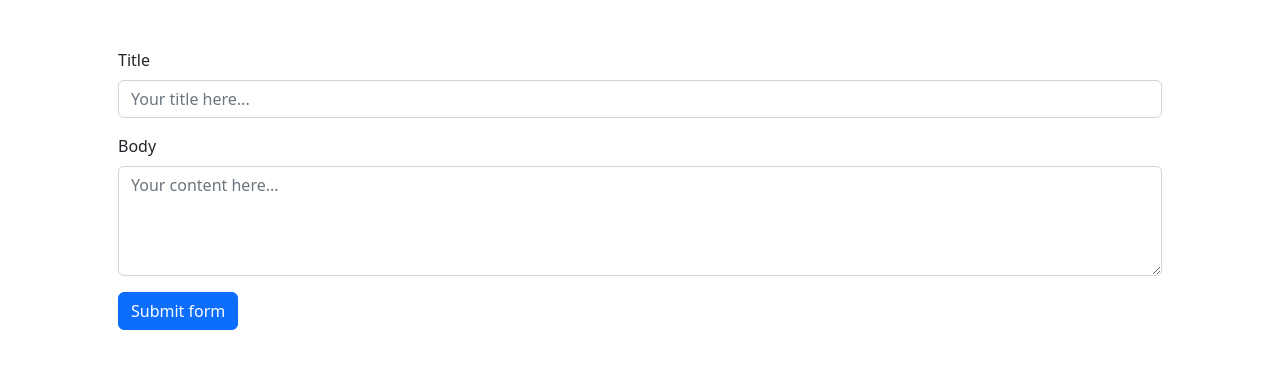
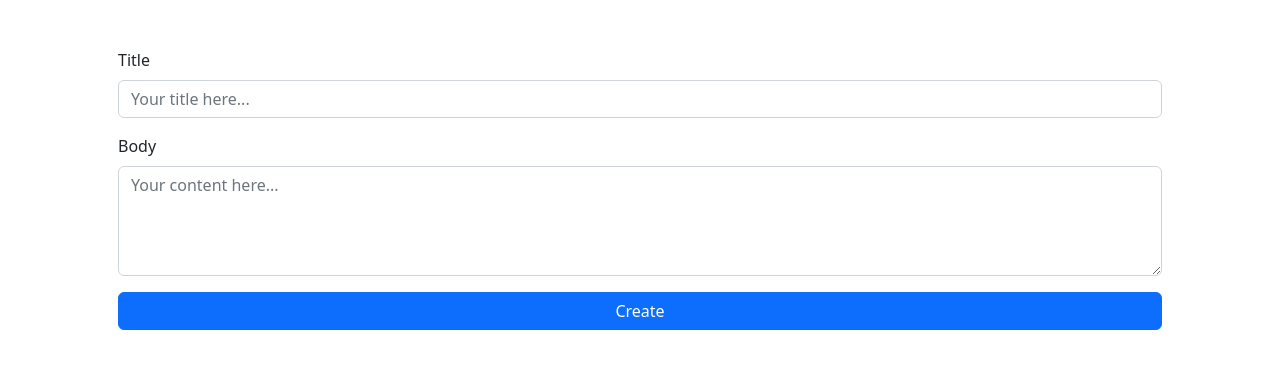
Before and after one commit to myckwilliam/angular-posts-crud, an Angular app: page /form in a window 1280 px wide. Shown: the top 368 px of the page. Built offline with nearby package versions, Linux system fonts and the light colour scheme.

Commit message:
feat: Set update and create states of form

```diff
--- a/src/app/pages/form/form.component.html
+++ b/src/app/pages/form/form.component.html
@@ -18,6 +18,7 @@
       />
       <div class="invalid-feedback">Title is required</div>
     </div>
+
     <div class="mb-3">
       <label for="validationTextarea" class="form-label">Body</label>
       <textarea
@@ -37,10 +38,36 @@
         Please enter a content in the textarea.
       </div>
     </div>
-    <div class="col-12">
-      <button class="btn btn-primary" type="button" (click)="handleSubmit()">
-        Submit form
+    <div
+      class="btn-toolbar col-12 d-flex justify-content-between"
+      *ngIf="isUpdate; else create"
+    >
+      <button
+        class="btn btn-primary btn-block"
+        style="width: 49%"
+        type="button"
+        (click)="handleSubmit()"
+      >
+        Update
+      </button>
+
+      <button
+        class="btn btn-danger btn-block"
+        style="width: 49%"
+        type="button"
+        (click)="handleSubmit()"
+      >
+        Remove
       </button>
     </div>
+    <ng-template #create>
+      <button
+        class="btn col-12 btn-primary btn-block"
+        type="button"
+        (click)="handleSubmit()"
+      >
+        Create
+      </button>
+    </ng-template>
   </form>
 </main>
--- a/src/app/pages/form/form.component.ts
+++ b/src/app/pages/form/form.component.ts
@@ -25,6 +25,7 @@ export class FormComponent implements OnInit {
   private postId: string | null = this.route.snapshot.paramMap.get('postId');
 
   isLoading$: BehaviorSubject<boolean> = new BehaviorSubject<boolean>(false);
+  isUpdate = false;
 
   form = this.fb.group({
     id: [{ value: '', disabled: true }],
@@ -34,6 +35,7 @@ export class FormComponent implements OnInit {
 
   ngOnInit(): void {
     if (this.postId) {
+      this.isUpdate = true;
       this.isLoading$.next(true);
       this.postService
         .getOnePost(this.postId)
```
